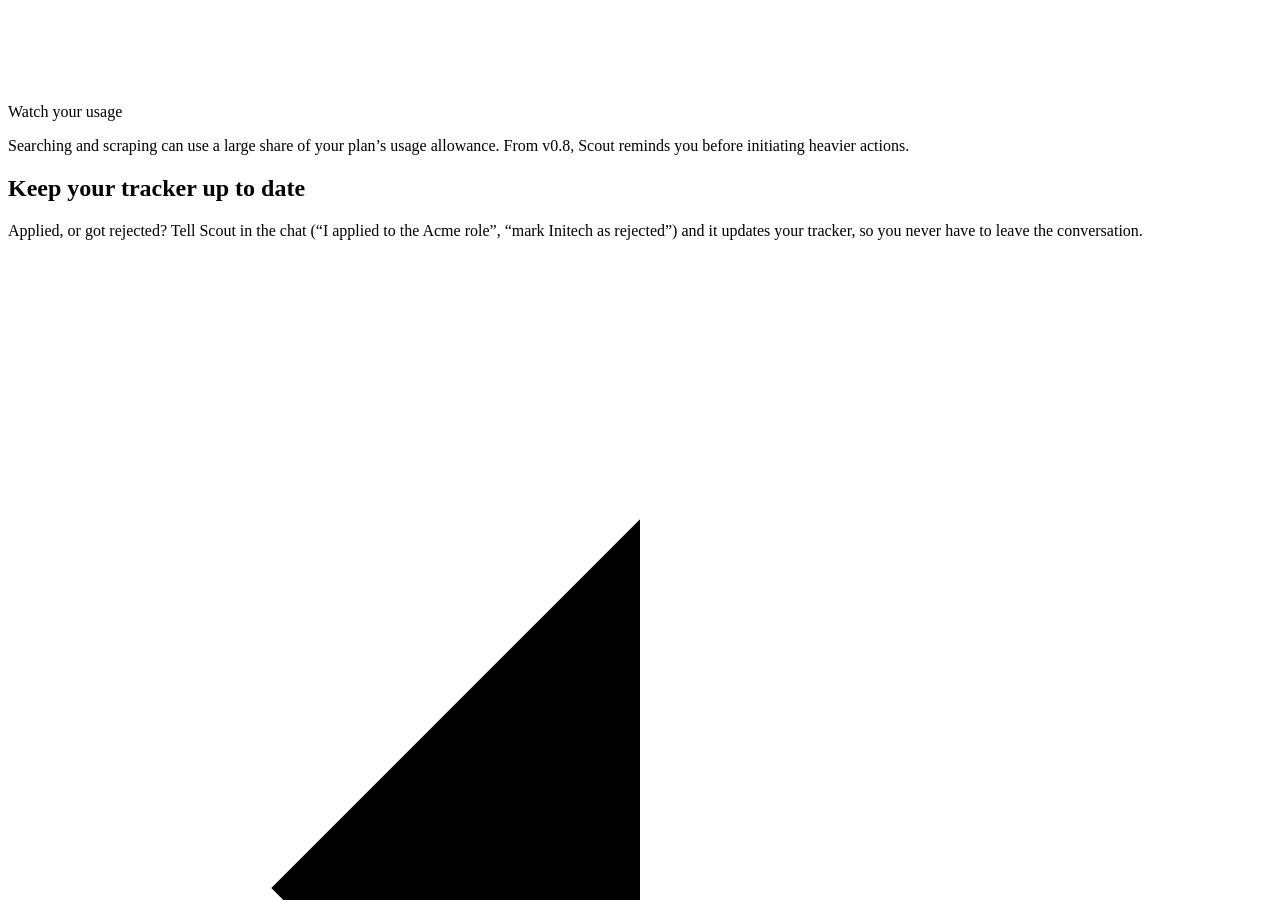
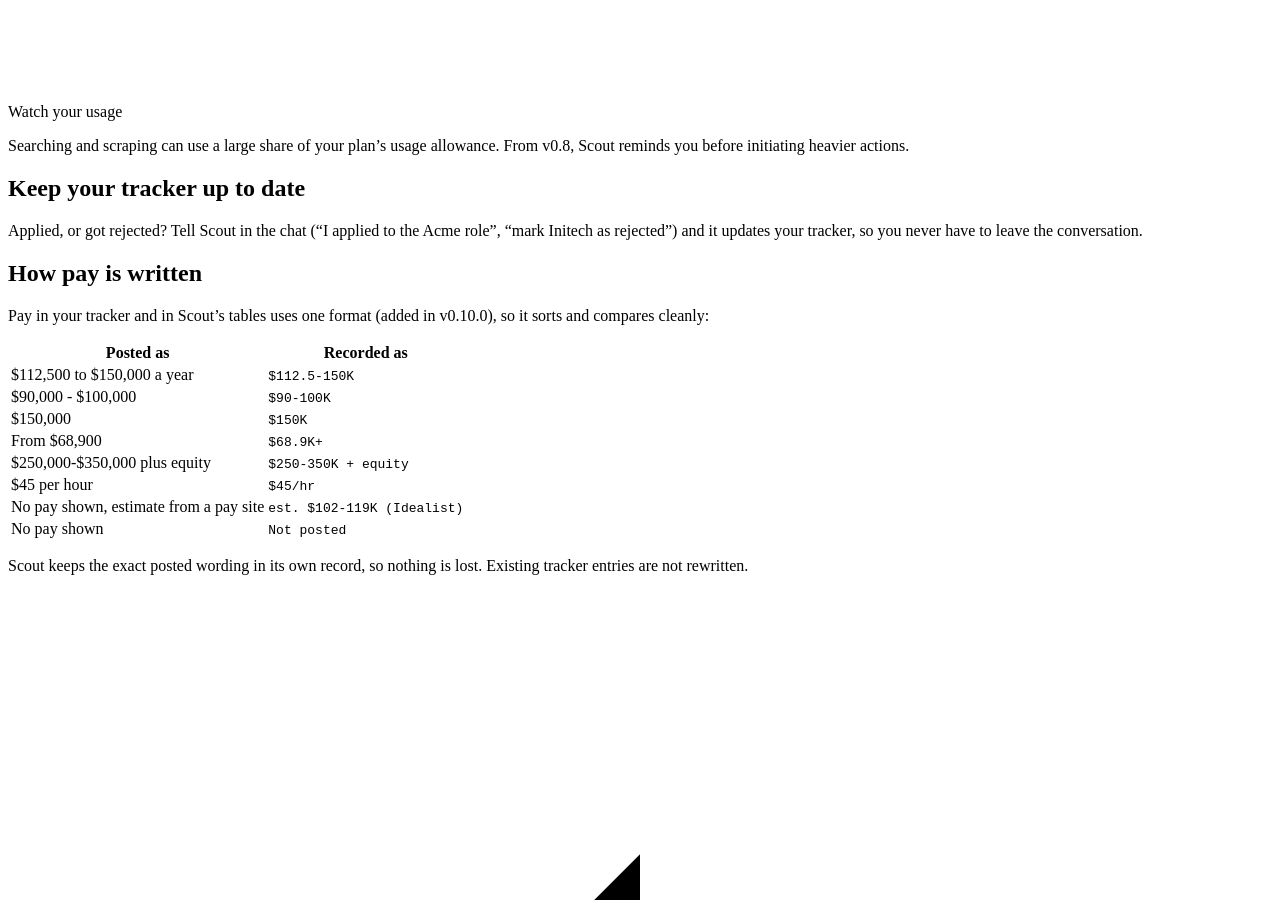
Before and after one commit to alltheprettywebthings/PJ, a Jekyll site: the page built from docs/agents/scout.md, in a window 1280 px wide and 900 px high, scrolled down 6524 px. Built offline with Jekyll 4.4.1, drawn with Linux system fonts in a browser that asks for light colours; some of the changed text lies outside the part shown.

Commit message:
Workwrights 0.10.0: standard pay format, three-part versioning
Co-Authored-By: Claude Sonnet 5.5 <noreply@anthropic.com>
Claude-Session: https://claude.ai/code/session_014jkFESGdEUZvB9mEia6AG8

```diff
--- a/docs/_config.yml
+++ b/docs/_config.yml
@@ -12,7 +12,7 @@ baseurl: "https://alltheprettywebthings.github.io/Workwrights/"
 
 # Shown in the footer and the version label. Pseudonym on purpose: never add a personal name.
 copyright_holder: alltheprettywebthings
-docs_version: "0.9"
+docs_version: "0.10.0"
 
 # Project links. (Named "links", not "github", so it never clashes with GitHub's own site.github data.)
 links:
--- a/docs/agents/scout.md
+++ b/docs/agents/scout.md
@@ -41,3 +41,20 @@ Scout can usually open a browser, search the web for you, scrape the listings an
 ## Keep your tracker up to date
 
 Applied, or got rejected? Tell Scout in the chat ("I applied to the Acme role", "mark Initech as rejected") and it updates your tracker, so you never have to leave the conversation.
+
+## How pay is written
+
+Pay in your tracker and in Scout's tables uses one format (added in v0.10.0), so it sorts and compares cleanly:
+
+| Posted as | Recorded as |
+| --- | --- |
+| $112,500 to $150,000 a year | `$112.5-150K` |
+| $90,000 - $100,000 | `$90-100K` |
+| $150,000 | `$150K` |
+| From $68,900 | `$68.9K+` |
+| $250,000-$350,000 plus equity | `$250-350K + equity` |
+| $45 per hour | `$45/hr` |
+| No pay shown, estimate from a pay site | `est. $102-119K (Idealist)` |
+| No pay shown | `Not posted` |
+
+Scout keeps the exact posted wording in its own record, so nothing is lost. Existing tracker entries are not rewritten.
```
Also changed, not shown: docs/agents/editor.md (+1 -1 lines), workwrights/SKILL.md (+2 -2 lines), workwrights/assets/settings.md (+1 -1 lines), workwrights/assets/tracker_fields.md (+1 -1 lines), workwrights/references/changelog.md.
